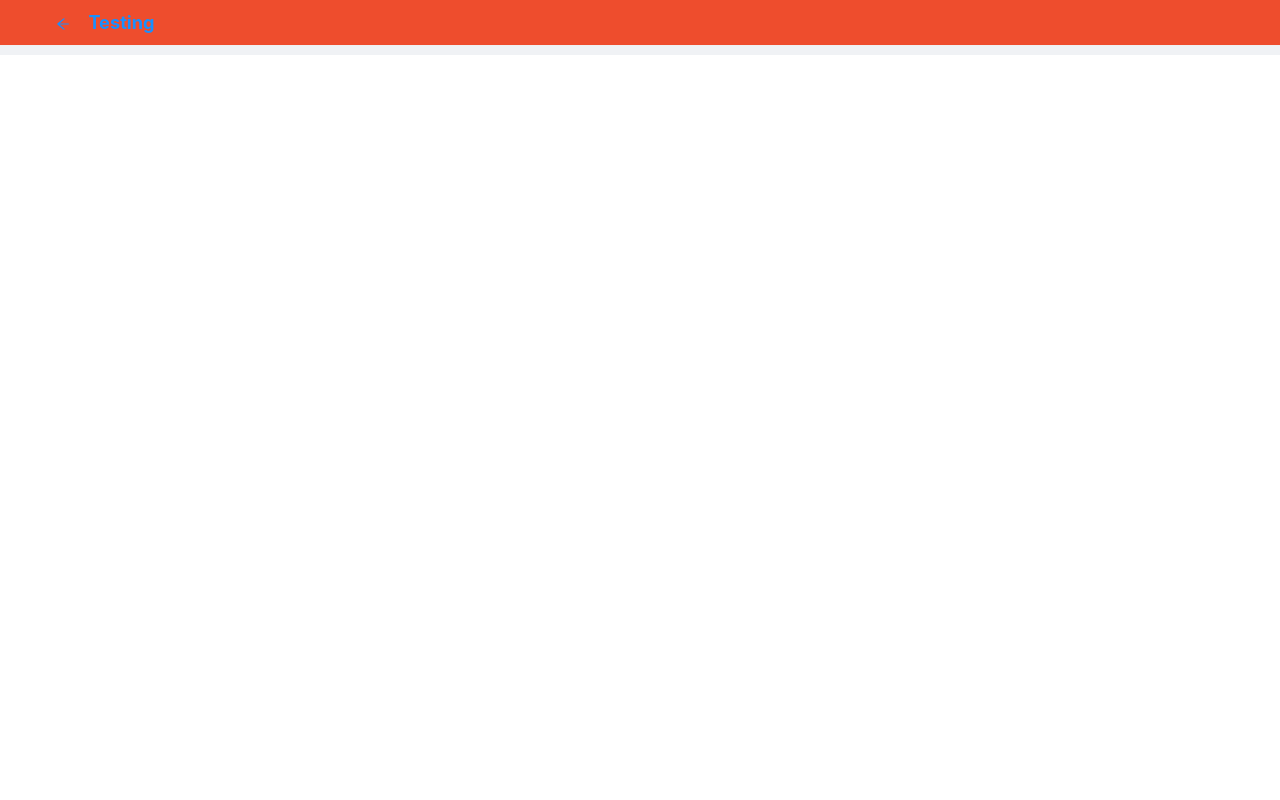
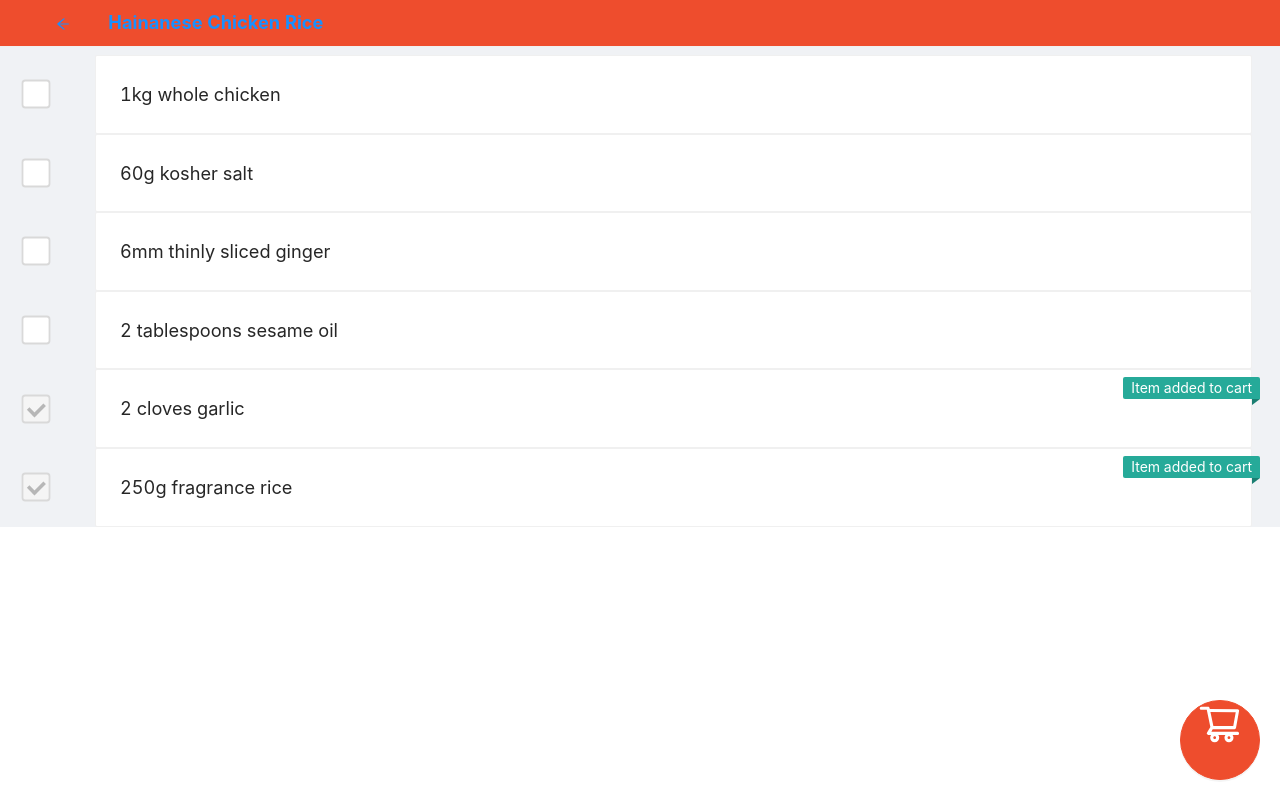
Before and after one commit to KendrickAng/shopee-ultra-hackathon-2021, a React (Create React App) app: page /shop/1 in a window 1280 px wide. Built offline with nearby package versions, Linux system fonts and the light colour scheme.

Commit message:
Add List functionality

```diff
--- a/package.json
+++ b/package.json
@@ -11,6 +11,7 @@
     "p-sleep": "^1.1.0",
     "react": "^17.0.1",
     "react-dom": "^17.0.1",
+    "react-fitted-image": "^1.0.1",
     "react-redux": "^7.2.2",
     "react-router": "^5.2.0",
     "react-router-dom": "^5.2.0",
--- a/src/App.js
+++ b/src/App.js
@@ -8,7 +8,7 @@ import { setTitle } from './helpers/actions';
 
 import SiteLayout from './components/SiteLayout';
 import Main from './components/Main';
-// import List from './components/List';
+import List from './components/List';
 import SavedRecipes from './components/SavedRecipes';
 import  Steps from './components/Steps';
 
@@ -23,7 +23,7 @@ class App extends Component {
                     <Switch>
                         <Route exact path='/' component={Main} />
                         <Route exact path='/swipe' component={Swipe} />
-                        {/*<Route path='/shop/:id' component={List} />*/}
+                        <Route path='/shop/:id' component={List} />
                         <Route path='/components/Savedrecipes' component={SavedRecipes}/>
                         <Route path='/components/Steps' component={Steps}/>
                     </Switch>
--- /dev/null
+++ b/src/components/FloatingCart.js
@@ -0,0 +1,20 @@
+import { Button } from 'antd';
+import { ShoppingCartOutlined } from '@ant-design/icons';
+import React, { Component } from 'react';
+
+class FloatingCart extends Component {
+    render() {
+        return (
+            <Button
+                shape="circle"
+                type="primary"
+                icon={<ShoppingCartOutlined style={{ "font-size": 45, "margin-top": 8, "margin-right": 2, "color": "#FFFFFF" }} />}
+                size="large"
+                style={{"position": "fixed", "bottom": 20, "right": 20, "width": 80, "height": 80, "background-color": "#EE4D2D", "border-color": "#EE4D2D"}}
+                href="hackathon://cart"
+            />
+        )
+    }
+}
+
+export default FloatingCart;
--- /dev/null
+++ b/src/components/List.js
@@ -0,0 +1,112 @@
+import React, { Component } from 'react';
+import { SET_TITLE } from '../helpers/constants';
+import store from '../helpers/store';
+import { Checkbox, Card, Row, Col, Badge } from 'antd';
+
+import Recipes from '../data/recipes.json';
+
+class List extends Component {
+    constructor(props) {
+        super(props);
+        this.state = {
+            id: 0,
+            recipe: null
+        }
+
+        this.state.id = this.props.match.params.id;
+        const recipe = Recipes.find((x) => x.id == this.state.id);
+
+        if (recipe != null) {
+            this.state.recipe = recipe;
+
+            store.dispatch({
+                type: SET_TITLE,
+                payload: this.state.recipe.title
+            });
+
+            Object.keys(this.state.recipe.ingredients).forEach((x) => {
+                this.state[x] = false
+            });
+        } else {
+            store.dispatch({
+                type: SET_TITLE,
+                payload: "Unknown recipe"
+            });
+        }
+
+        this.handleChange = this.handleChange.bind(this);
+        this.handleIngredient = this.handleIngredient.bind(this);
+    }
+
+    handleChange(event) {
+        this.setState({
+            [event.target.value]: event.target.checked
+        });
+        console.log(event.target.value);
+    }
+
+    handleIngredient(checked, ingredient) {
+        if (!checked) {
+            // Don't bring the user to the item listing page since have alr
+            // Should go to /browse/:ingredient
+            console.log(ingredient);
+        }
+    }
+
+    render() {
+        if (this.state.recipe == null) {
+            return (
+                <div>
+                    <p>ERROR: No such recipe with ID { this.state.id } exists!</p>
+                </div>
+            );
+        }
+
+        const testData = ["garlic", "rice", "onion"];
+
+        return (
+            <div>
+                { Object.keys(this.state.recipe.ingredients).map((k) => {
+                    return (
+                        <Row align="middle">
+                            <Col>
+                                <Checkbox
+                                    onChange={this.handleChange}
+                                    value={k}
+                                    style={{ "transform": "scale(1.8)" }}
+                                    disabled={testData.includes(k)}
+                                    defaultChecked={testData.includes(k)}
+                                />
+                            </Col>
+                            <Col span={1} />
+                            <Col flex="auto">
+                                { testData.includes(k) &&
+                                    <Badge.Ribbon text="Item added to cart" color="#26AA99">
+                                        <Card
+                                            bodyStyle={{ "font-size": "130%" }}
+                                            bordered={true}
+                                            onClick={() => this.handleIngredient(this.state[k], k)}
+                                        >
+                                            { this.state.recipe.ingredients[k] }
+                                        </Card>
+                                    </Badge.Ribbon>
+                                }
+                                { !testData.includes(k) &&
+                                    <Card
+                                        bodyStyle={this.state[k] ? { "font-size": "130%", "color": "lightgray" } : { "font-size": "130%" }}
+                                        bordered={true}
+                                        onClick={() => this.handleIngredient(this.state[k], k)}
+                                    >
+                                        { this.state.recipe.ingredients[k] }
+                                    </Card>
+                                }
+                            </Col>
+                        </Row>
+                    );
+                })}
+            </div>
+        );
+    }
+}
+
+export default List;
--- a/src/components/SiteLayout.js
+++ b/src/components/SiteLayout.js
@@ -4,6 +4,7 @@ import { ArrowLeftOutlined } from '@ant-design/icons';
 import { withRouter } from 'react-router';
 
 import NavTitle from './NavTitle';
+import FloatingCart from './FloatingCart';
 
 const { Header, Content, Footer } = Layout;
 
@@ -24,6 +25,7 @@ class SiteLayout extends Component {
                 <Content style={{ padding: '0 2em' }}>
                     {this.props.children}
                 </Content>
+                <FloatingCart />
             </Layout>
         );
     }
```
